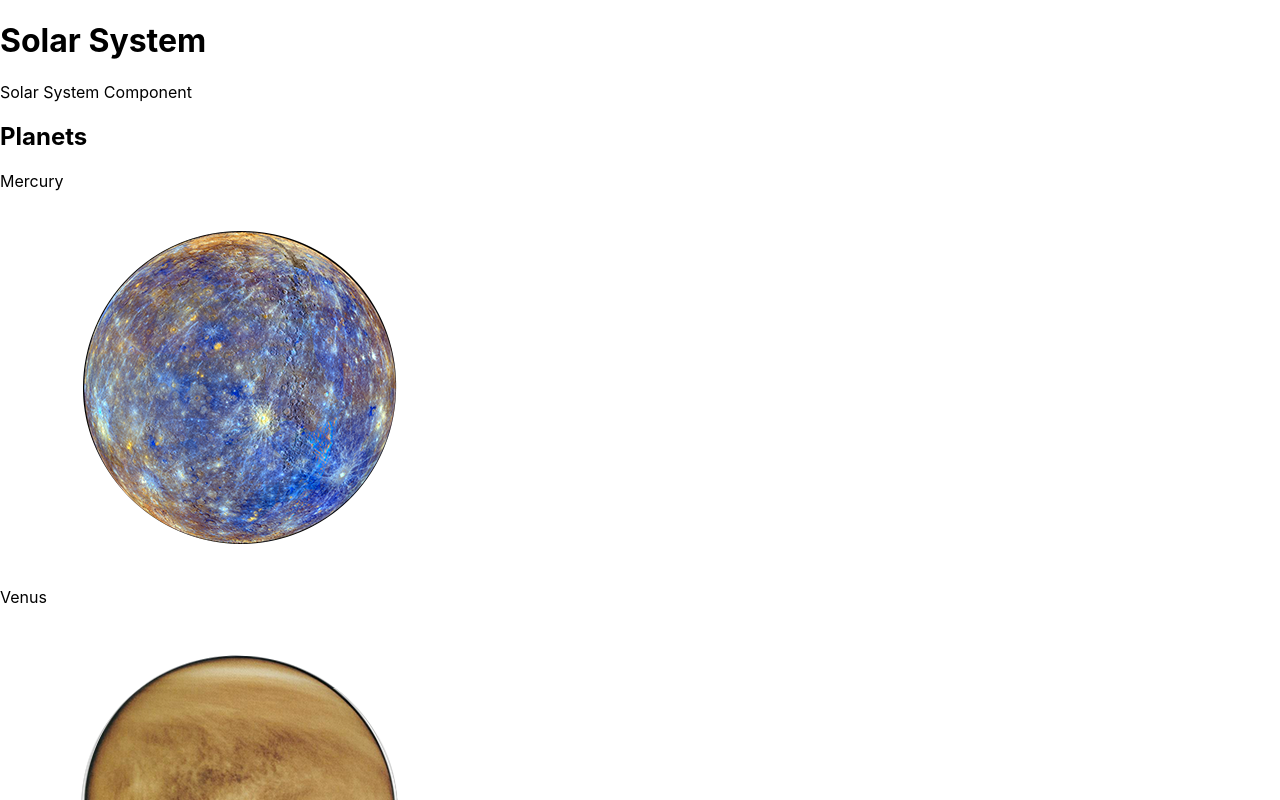
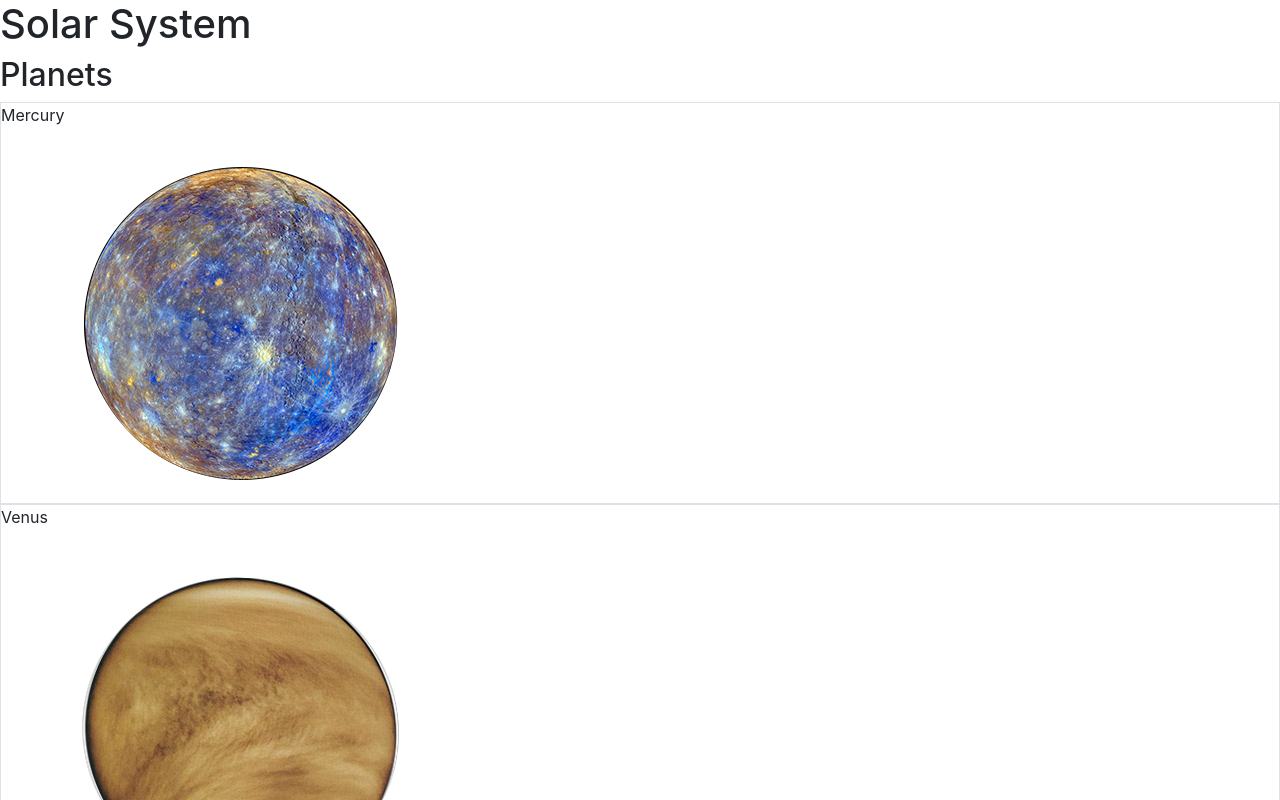
Before and after one commit to Alexandre-Lustosa-Escossio/solar-system-project, a React (Create React App) app: page / in a window 1280 px wide. Shown: the top 800 px of the page. Built offline with nearby package versions, Linux system fonts and the light colour scheme.

Commit message:
build: bootstrap set up

```diff
--- a/public/index.html
+++ b/public/index.html
@@ -2,6 +2,7 @@
 <html lang="en">
   <head>
     <meta charset="utf-8" />
+    <link href="https://cdn.jsdelivr.net/npm/bootstrap@5.1.3/dist/css/bootstrap.min.css" rel="stylesheet" integrity="sha384-1BmE4kWBq78iYhFldvKuhfTAU6auU8tT94WrHftjDbrCEXSU1oBoqyl2QvZ6jIW3" crossorigin="anonymous">
     <link rel="icon" href="%PUBLIC_URL%/favicon.ico" />
     <meta name="viewport" content="width=device-width, initial-scale=1" />
     <meta name="theme-color" content="#000000" />
@@ -27,17 +28,7 @@
     <title>React App</title>
   </head>
   <body>
-    <noscript>You need to enable JavaScript to run this app.</noscript>
     <div id="root"></div>
-    <!--
-      This HTML file is a template.
-      If you open it directly in the browser, you will see an empty page.
-
-      You can add webfonts, meta tags, or analytics to this file.
-      The build step will place the bundled scripts into the <body> tag.
-
-      To begin the development, run `npm start` or `yarn start`.
-      To create a production bundle, use `npm run build` or `yarn build`.
-    -->
+    <script src="https://cdn.jsdelivr.net/npm/bootstrap@5.1.3/dist/js/bootstrap.bundle.min.js" integrity="sha384-ka7Sk0Gln4gmtz2MlQnikT1wXgYsOg+OMhuP+IlRH9sENBO0LRn5q+8nbTov4+1p" crossorigin="anonymous"></script>
   </body>
 </html>
--- a/src/components/PlanetCard.jsx
+++ b/src/components/PlanetCard.jsx
@@ -2,7 +2,8 @@
 
 export default function PlanetCard({ planetName, planetImage }) {
   return (
-    <div data-testid='planet-card'>
+    <div data-testid='planet-card'
+    className='carousel-inner border'>
         <p>{ planetName }</p>
         <img src={ planetImage } alt='planet'/>
     </div>
--- a/src/components/SolarSystem.jsx
+++ b/src/components/SolarSystem.jsx
@@ -5,14 +5,15 @@
 
 export default function SolarSystem() {
   return (
-    <div>
-        Solar System Component
+    <main>
         <Title headline={ 'Planets' } />
+        <div className='carousel slide'>
           {planets.map(planet =>
             <PlanetCard key={planet.name}
             planetName={ planet.name }
             planetImage={ planet.image }/>
           )}
         </div>
+    </main>
   )
 }
```
Lines whose indentation alone changed are shown as unchanged.
